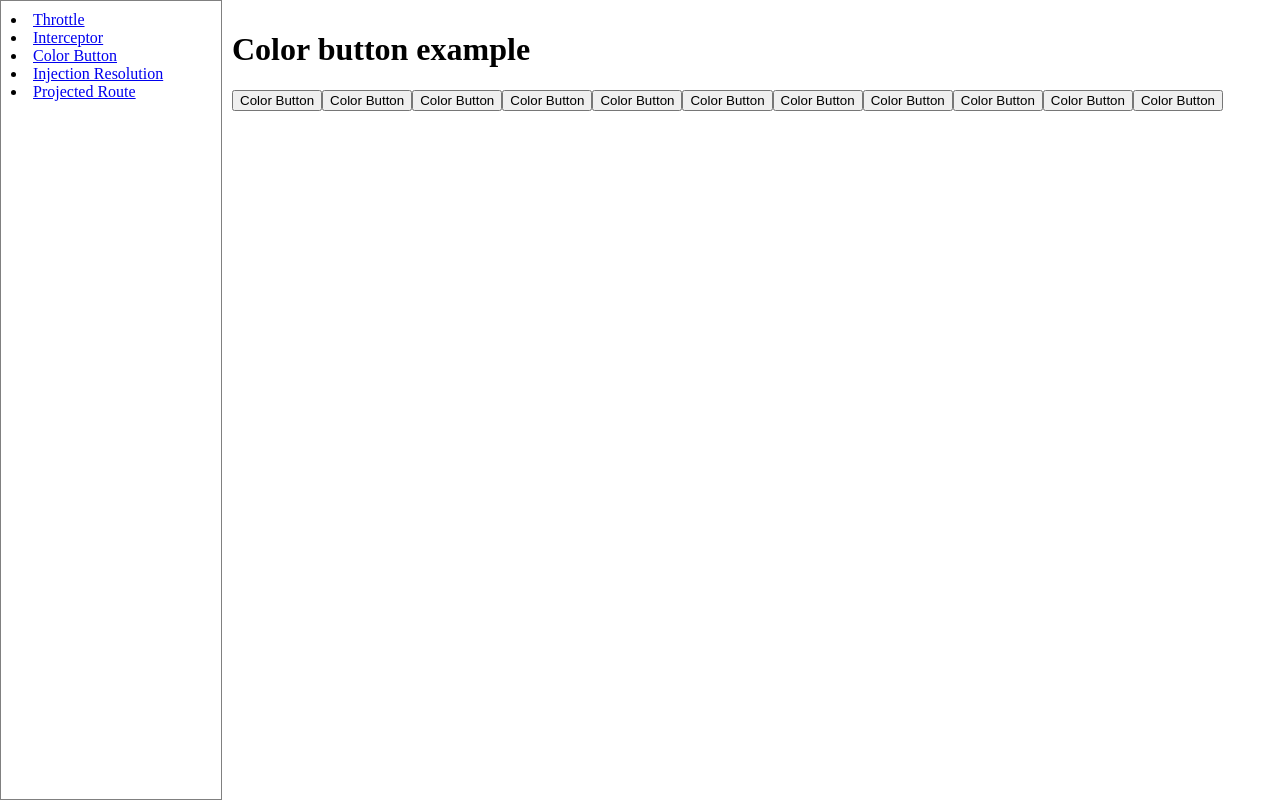
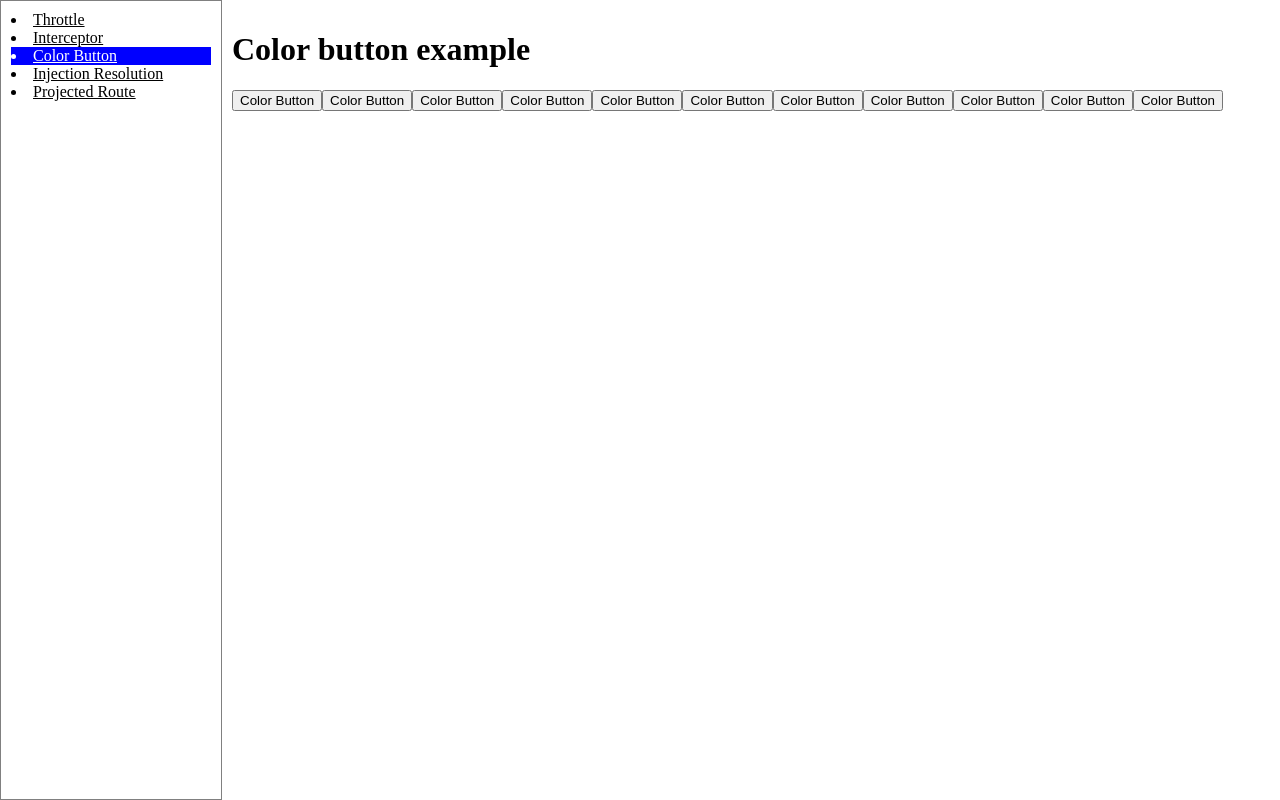
Before and after one commit to zhonglin94/slb.angular.tutorial, an Angular app: page /color-button-example in a window 1280 px wide. Built offline with nearby package versions, Linux system fonts and the light colour scheme.

Commit message:
add selected effect

```diff
--- a/src/app/app.component.html
+++ b/src/app/app.component.html
@@ -1,7 +1,7 @@
 <div class="app">
   <nav>
     <ng-container *ngFor="let menu of menuItems">
-      <li>
+      <li [class.selected]="menu.selected">
         <a [routerLink]="menu.path">{{menu.name}}</a>
       </li>
     </ng-container>
--- a/src/app/app.component.scss
+++ b/src/app/app.component.scss
@@ -12,6 +12,11 @@
       flex: 0 0 200px;
       border: 1px solid grey;
       padding: 10px;
+
+      .selected {
+        background: blue;
+        color: white;
+      }
     }
 
     .content {
--- a/src/app/app.component.ts
+++ b/src/app/app.component.ts
@@ -1,10 +1,13 @@
-import { Component, OnInit } from '@angular/core';
+import { Component, OnDestroy, OnInit } from '@angular/core';
+import { NavigationEnd, Router } from '@angular/router';
+import { filter, Subscription } from 'rxjs';
 import { AbstractToastService } from './di/toast/abstract-toast.service';
 import { ActualToastService } from './di/toast/actual-toast.service';
 
 interface MenuItem {
   name: string;
   path: string;
+  selected?: boolean;
 }
 
 const menuItems: MenuItem[] = [
@@ -35,10 +38,12 @@ const menuItems: MenuItem[] = [
   templateUrl: './app.component.html',
   styleUrls: ['./app.component.scss']
 })
-export class AppComponent implements OnInit {
+export class AppComponent implements OnInit, OnDestroy {
   menuItems = menuItems;
+  private sub: Subscription | undefined;
 
   constructor(private abstractToastService: AbstractToastService,
+              private router: Router,
               private actualToastService: ActualToastService) {
 
   }
@@ -47,6 +52,18 @@ export class AppComponent implements OnInit {
     this.abstractToastService.toast$.subscribe(toast => {
       this.actualToastService.showToast(toast.message as string);
     });
+
+    this.sub = this.router.events
+      .pipe(filter(e => e instanceof NavigationEnd))
+      .subscribe((e) => {
+        const navEnd = e as NavigationEnd;
+        this.menuItems.forEach(menu => {
+          menu.selected = navEnd.url.includes(menu.path);
+        });
+      });
   }
 
+  ngOnDestroy(): void {
+    this.sub?.unsubscribe();
+  }
 }
--- a/src/styles.scss
+++ b/src/styles.scss
@@ -18,3 +18,7 @@ body {
 .toast.show {
   opacity: 1;
 }
+
+a:-webkit-any-link {
+  color: inherit;
+}
```
